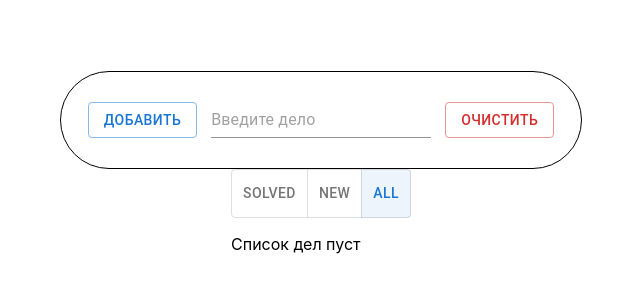
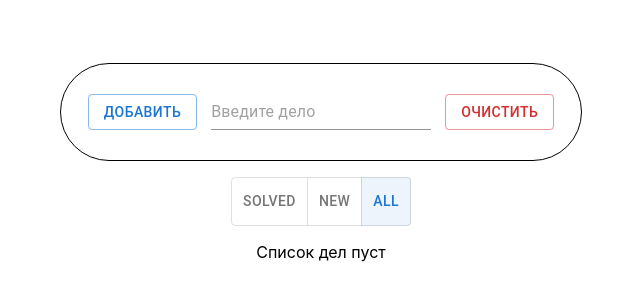
Before and after one commit to klyukinaxen/test--app, a React (Create React App) app: page /todo in a window 1280 px wide. Shown: the part 230-530 px from the top of the page, without its empty margins (319-959 px from the left). Built offline with nearby package versions, Linux system fonts and the light colour scheme.

Commit message:
fix form for adding todo-task, style changes

```diff
--- a/src/components/TodoForm.tsx
+++ b/src/components/TodoForm.tsx
@@ -11,28 +11,23 @@ export const TodoForm: React.FC<TodoFormProps> = ({ onAdd, onRemove }) => {
 
     const ref = useRef<HTMLInputElement>(null)
 
+    const onSubmit = () => {
+        onAdd(ref.current!.value);
+        ref.current!.value = ""
+    }
 
-    const onKeyDown = (event: React.KeyboardEvent) => {
-        if (event.key === "Enter") {
-            console.log('enter was pressed', ref);
-            onAdd(ref.current!.value);
-            ref.current!.value = ""
-        }
-    }
-    //TODO: использовать форму и событие onSubmit
     return (
         <>
-            <div className="container__input-field">
-                <Button variant="outlined"> Добавить </Button>
+            <form className="container__input-field" onSubmit={onSubmit}>
+                <Button variant="outlined" type="submit"> Добавить </Button>
                 <Input
                     id="title"
                     className="input"
                     placeholder="Введите дело"
                     inputRef={ref}
-                    onKeyDown={onKeyDown}
                 />
-                <Button variant="outlined" color="error" onClick={onRemove}> Очистить  </Button>
-            </div>
+                <Button variant="outlined" color="error" onClick={onRemove}> Очистить </Button>
+            </form>
         </>
     )
 }
--- a/src/components/TodoList.tsx
+++ b/src/components/TodoList.tsx
@@ -20,8 +20,9 @@ export const TodoList: React.FC<ITodoListProps> = ({ todos, onToggle, onRemove }
     }
 
     return <>
-        <div className="container__todo-list">
+        <div className="container__todos">
             <h3>Список дел: </h3>
+            <div className="container__todos_list">
                 <div>
                     {todos.map(todo => {
                         const classes = ['todo']
@@ -29,17 +30,20 @@ export const TodoList: React.FC<ITodoListProps> = ({ todos, onToggle, onRemove }
                         return (
                             <li className={classes.join(' ')} key={todo.id}>
                                 <label>
+                                    <div className="todo-item">
                                         <Checkbox
                                             defaultChecked={todo.completed}
                                             onClick={() => onToggle(todo.id)}
                                         />
                                         <span>{todo.title}</span>
                                         <DeleteIcon className="delete-icon" onClick={event => removeHandler(event, todo.id)} />
+                                    </div>
                                 </label>
                             </li>
                         )
                     })}
                 </div>
             </div>
+        </div>
     </>
 }
--- a/src/index.scss
+++ b/src/index.scss
@@ -9,6 +9,10 @@ body {
 code {
     font-family: source-code-pro, Menlo, Monaco, Consolas, "Courier New",
         monospace;
+}
+
+h3 {
+    cursor: default;
 }
 
 li {
@@ -40,13 +44,39 @@ li {
 
     &__todos {
         display: flex;
+        width: 80%;
     }
 
-    &__todo-list {
+    &__todos {
         display: flex;
         flex-direction: column;
         justify-content: space-between;
         box-sizing: border-box;
+        align-items: center;
+
+        width: 100%;
+
+        &_list {
+            display: flex;
+            flex-direction: column;
+            justify-content: flex-start;
+
+            .todo-item {
+                display: flex;
+                justify-content: baseline;
+                align-items: center;
+            }
+        }
+    }
+
+    &__toggle {
+        display: flex;
+        flex-direction: column;
+        align-items: center;
+
+        width: 100%;
+
+        margin-top: 1rem;
     }
 }
 
```
Lines whose indentation alone changed are shown as unchanged.
